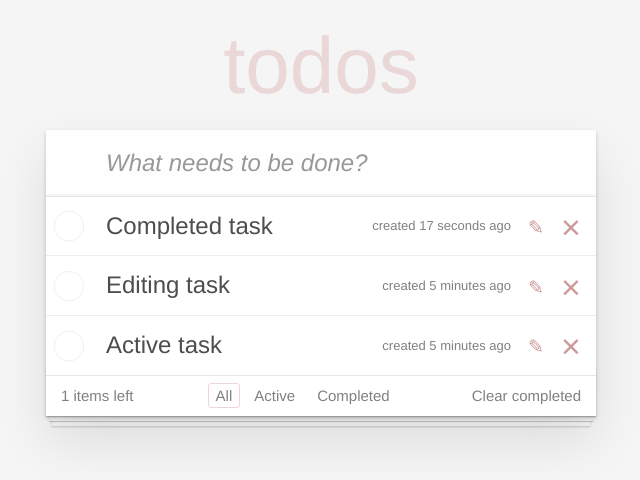
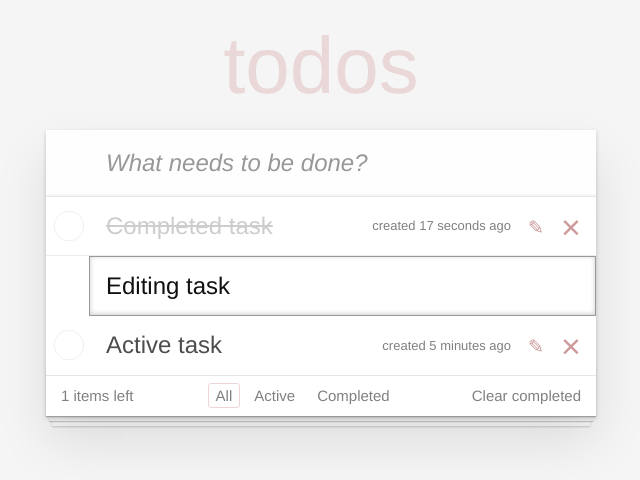
Before and after one commit to serkim1209-cloud/To-Do-App, a React (Vite) app: page / in a window 1280 px wide. Shown: the top 480 px of the page, without its empty margins (319-959 px from the left). Built offline with nearby package versions, Linux system fonts and the light colour scheme.

Commit message:
change of className

```diff
--- a/src/components/Task.jsx
+++ b/src/components/Task.jsx
@@ -11,6 +11,7 @@ function Task({taskClass,description,created,input}){
      <button className="icon icon-edit"></button>
      <button className="icon icon-destroy"></button>
   </div>
+   <input type="text" className="edit" defaultValue="Editing task"/>
  </li>
  )
 }
--- a/src/components/TaskLIst.jsx
+++ b/src/components/TaskLIst.jsx
@@ -4,15 +4,14 @@ function TasklIst(){
     return(
         <ul className="todo-list">
         <Task
-        taskclassName={"completed"}
+        taskClass={"completed"}
         description={"Completed task"}
         created={"created 17 seconds ago"}
         />
         <Task
-        taskclassName={"editing"}
+        taskClass={"editing"}
         description={"Editing task"}
         created={"created 5 minutes ago"}
-        input={<input type="text" class="edit" value="Editing task"/>}
         />
         <Task
         description={"Active task"}
```
